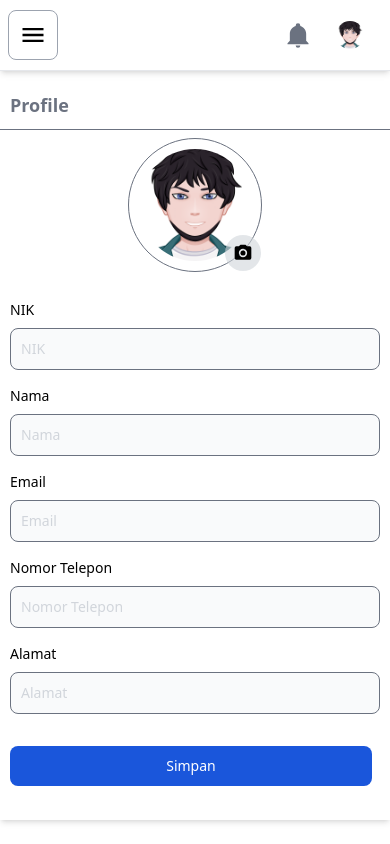
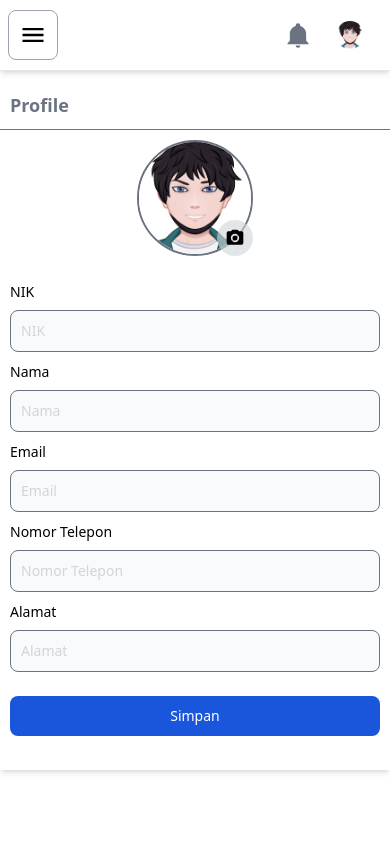
Before and after one commit to oktapascal/app-sima, a Vue app in the folder ui/: page /protected/profile in a window 390 px wide. Built offline with nearby package versions, Linux system fonts and the light colour scheme; no server answers.

Commit message:
update profile pages (mobile and web)

```diff
--- a/ui/src/App.vue
+++ b/ui/src/App.vue
@@ -79,7 +79,7 @@ onBeforeUnmount(() => {
 <!--    <NavbarProtected v-if="authStore.getStatusAuthenticated" />-->
 <!--    <NavbarGuest v-else />-->
   </NavbarBase>
-  <main>
+  <main class="lg:px-2.5 lg:pb-2.5">
     <RouterView/>
   </main>
   <Teleport to="body">
--- a/ui/src/stores/breakpoint.ts
+++ b/ui/src/stores/breakpoint.ts
@@ -7,7 +7,7 @@ export const useBreakPointStore = defineStore("breakpoint", {
     }),
     // Define a getter that returns the value of isMobile from the state
     getters: {
-        checkIsMobile: (state) => state.isMobile,
+        checkIsMobile: (state): boolean => state.isMobile,
     },
     // Define an action that updates the value of isMobile in the state
     actions: {
--- a/ui/src/views/protected/Profile.vue
+++ b/ui/src/views/protected/Profile.vue
@@ -2,49 +2,51 @@
 import IconCamera from "@/components/icon/IconCamera.vue";  // Import the camera icon component
 import InputDefault from "@/components/input/InputDefault.vue"; // Import the default input field component
 import ButtonDefault from "@/components/button/ButtonDefault.vue"; // Import the default button component
-
 </script>
 
 <template>
-  <div class="mt-2.5 flex flex-col h-full w-full bg-white shadow-md dark:bg-gray-700">
-    <div class="flex-none p-2.5">
+  <div class="mt-2.5 h-full w-full bg-white shadow-md lg:rounded-lg lg:shadow-lg lg:border lg:border-gray-200 dark:bg-gray-700">
+    <div class="p-2.5">
       <h6 class="text-lg font-bold text-gray-500 font-bold dark:text-white">Profile</h6>
     </div>
     <hr class="border-t border-gray-500" />
-    <div class="flex-1 flex justify-center">
-      <div class="relative p-2.5 my-2 rounded-full border border-gray-500">
+    <div class="flex flex-col flex-wrap p-2.5  lg:flex-row">
+      <div class="flex justify-center lg:basis-1/2">
+        <div class="relative">
+          <div class="rounded-full border-2 border-gray-500">
             <img alt="profile-image" src="/images/avatars/avatar.png" class="rounded-full h-28 w-28" />
+          </div>
           <input type="file" class="hidden" ref="uploadInput" />
-        <button type="button" class="absolute top-24 right-0 p-2 rounded-full bg-gray-300/60 focus:outline-none focus:ring-2 focus:ring-gray-500 dark:bg-gray-600/60">
+          <button type="button" class="absolute top-20 right-0 p-2 rounded-full bg-gray-300/60 focus:outline-none focus:ring-2 focus:ring-gray-500 dark:bg-gray-600/60">
             <IconCamera className="h-5 w-5 fill-current dark:text-white" />
           </button>
         </div>
       </div>
-    <div class="flex-1 mt-2.5 p-2.5">
+      <div class="flex flex-col flex-1 my-4 lg:my-0">
         <form>
-        <div class="grid grid-cols-1 gap-4">
-          <div>
+          <div class="my-2.5">
             <InputDefault name="nik" placeholder="NIK" label="NIK" type="text" />
           </div>
-          <div>
+          <div class="my-2.5">
             <InputDefault name="nama" placeholder="Nama" label="Nama" type="text" />
           </div>
-          <div>
+          <div class="my-2.5">
             <InputDefault name="email" placeholder="Email" label="Email" type="email" />
           </div>
-          <div>
+          <div class="my-2.5">
             <InputDefault name="no_telp" placeholder="Nomor Telepon" label="Nomor Telepon" type="text" />
           </div>
-          <div>
+          <div class="my-2.5">
             <InputDefault name="alamat" placeholder="Alamat" label="Alamat" type="text" />
           </div>
-          <div class="flex flex-col w-full py-4">
+          <div class="mt-6">
             <ButtonDefault label="Simpan" type="submit"
-               className="bg-blue-700 text-white hover:bg-blue-800 font-medium rounded-lg text-sm px-5 py-2.5 mr-2 mb-2 focus:outline-none focus:ring-2 focus:ring-blue-300 dark:bg-gray-600 dark:hover:bg-gray-700 dark:focus-gray-500"
-               disabledClassName="cursor-not-allowed bg-blue-500 dark:bg-gray-500" />
-          </div>
+             className="w-full bg-blue-700 text-white hover:bg-blue-800 font-medium rounded-lg text-sm px-5 py-2.5 mr-2 mb-2 focus:outline-none focus:ring-2 focus:ring-blue-300 dark:bg-gray-600 dark:hover:bg-gray-700 dark:focus-gray-500"
+             disabledClassName="cursor-not-allowed bg-blue-500 dark:bg-gray-500"
+            />
           </div>
         </form>
       </div>
     </div>
+  </div>
 </template>
```
Lines whose indentation alone changed are shown as unchanged.
